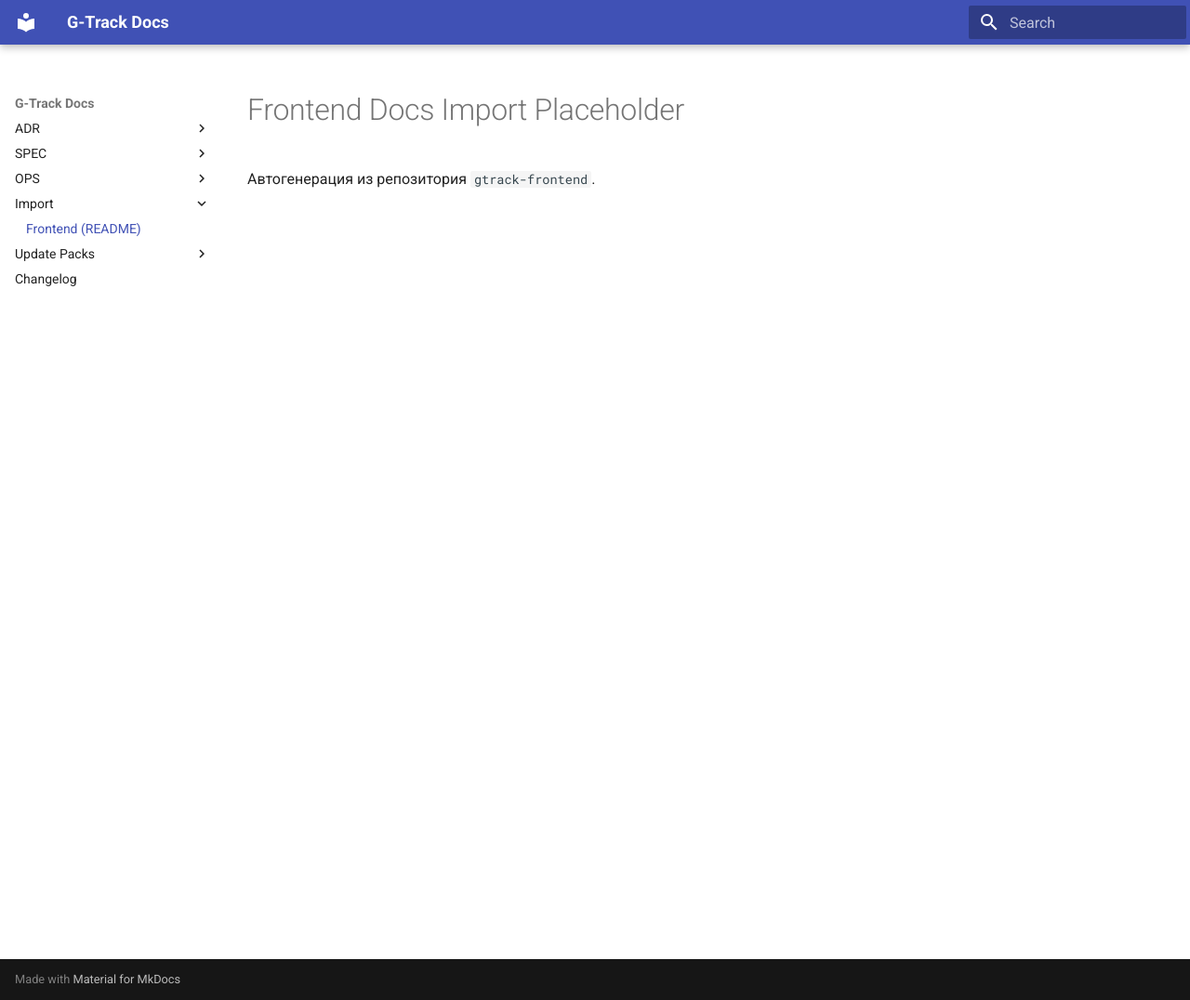
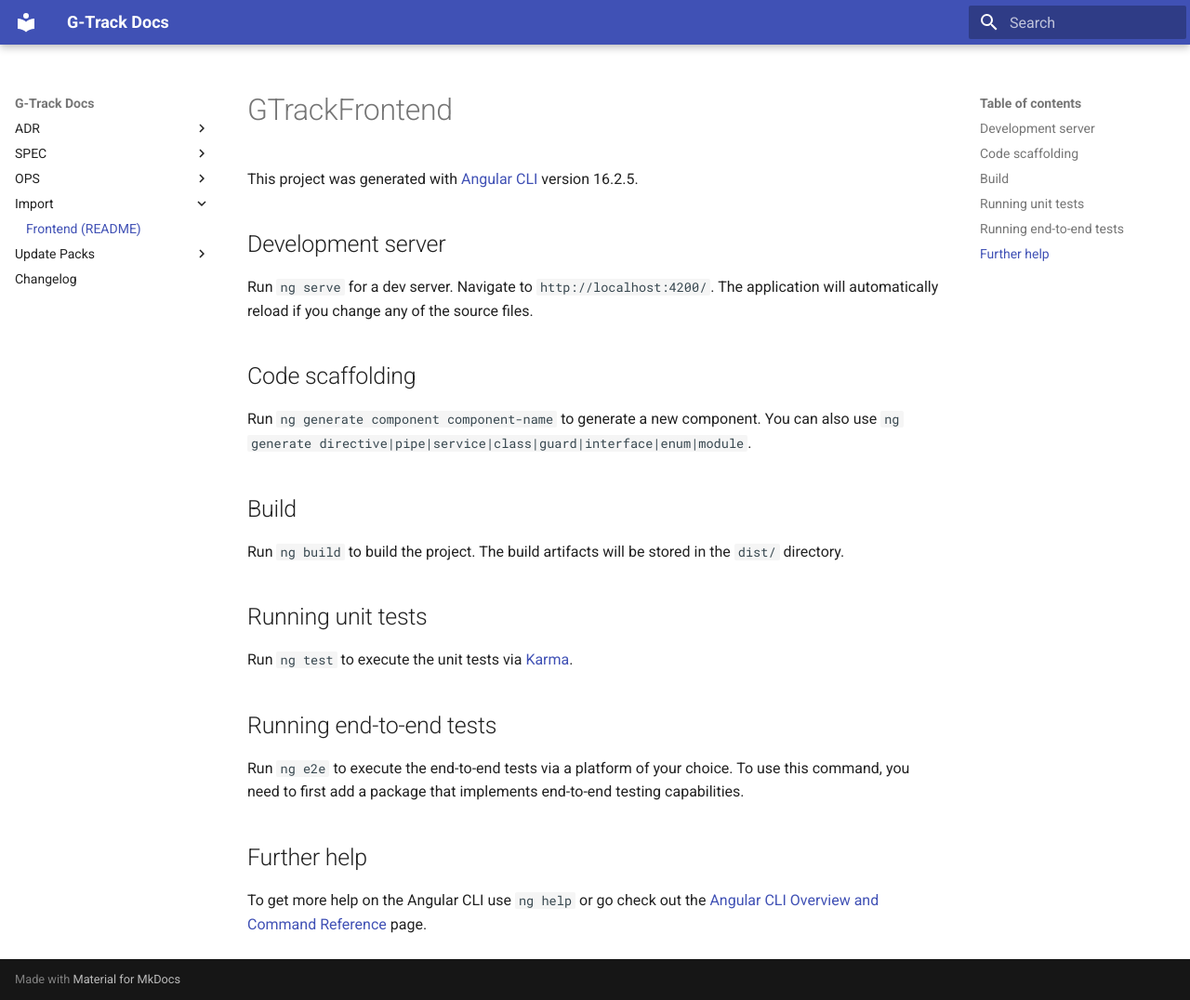
Before and after one commit to tqlismqn/gtrack-docs, an MkDocs documentation site: the page built from docs/import/frontend/README.md, in a window 1280 px wide and 1076 px high. Shown: the whole window at 93% size. Built offline with MkDocs 1.6.1 and Material for MkDocs 9.7.7, drawn with Linux system fonts in a browser that asks for light colours.

Commit message:
docs(sync): import from gtrack-backend & gtrack-frontend

```diff
--- a/docs/import/frontend/README.md
+++ b/docs/import/frontend/README.md
@@ -1,3 +1,27 @@
-# Frontend Docs Import Placeholder
+# GTrackFrontend
 
-Автогенерация из репозитория `gtrack-frontend`.
+This project was generated with [Angular CLI](https://github.com/angular/angular-cli) version 16.2.5.
+
+## Development server
+
+Run `ng serve` for a dev server. Navigate to `http://localhost:4200/`. The application will automatically reload if you change any of the source files.
+
+## Code scaffolding
+
+Run `ng generate component component-name` to generate a new component. You can also use `ng generate directive|pipe|service|class|guard|interface|enum|module`.
+
+## Build
+
+Run `ng build` to build the project. The build artifacts will be stored in the `dist/` directory.
+
+## Running unit tests
+
+Run `ng test` to execute the unit tests via [Karma](https://karma-runner.github.io).
+
+## Running end-to-end tests
+
+Run `ng e2e` to execute the end-to-end tests via a platform of your choice. To use this command, you need to first add a package that implements end-to-end testing capabilities.
+
+## Further help
+
+To get more help on the Angular CLI use `ng help` or go check out the [Angular CLI Overview and Command Reference](https://angular.io/cli) page.
```
Also changed, not shown: docs/import/backend/README.md (+65 -2 lines).
